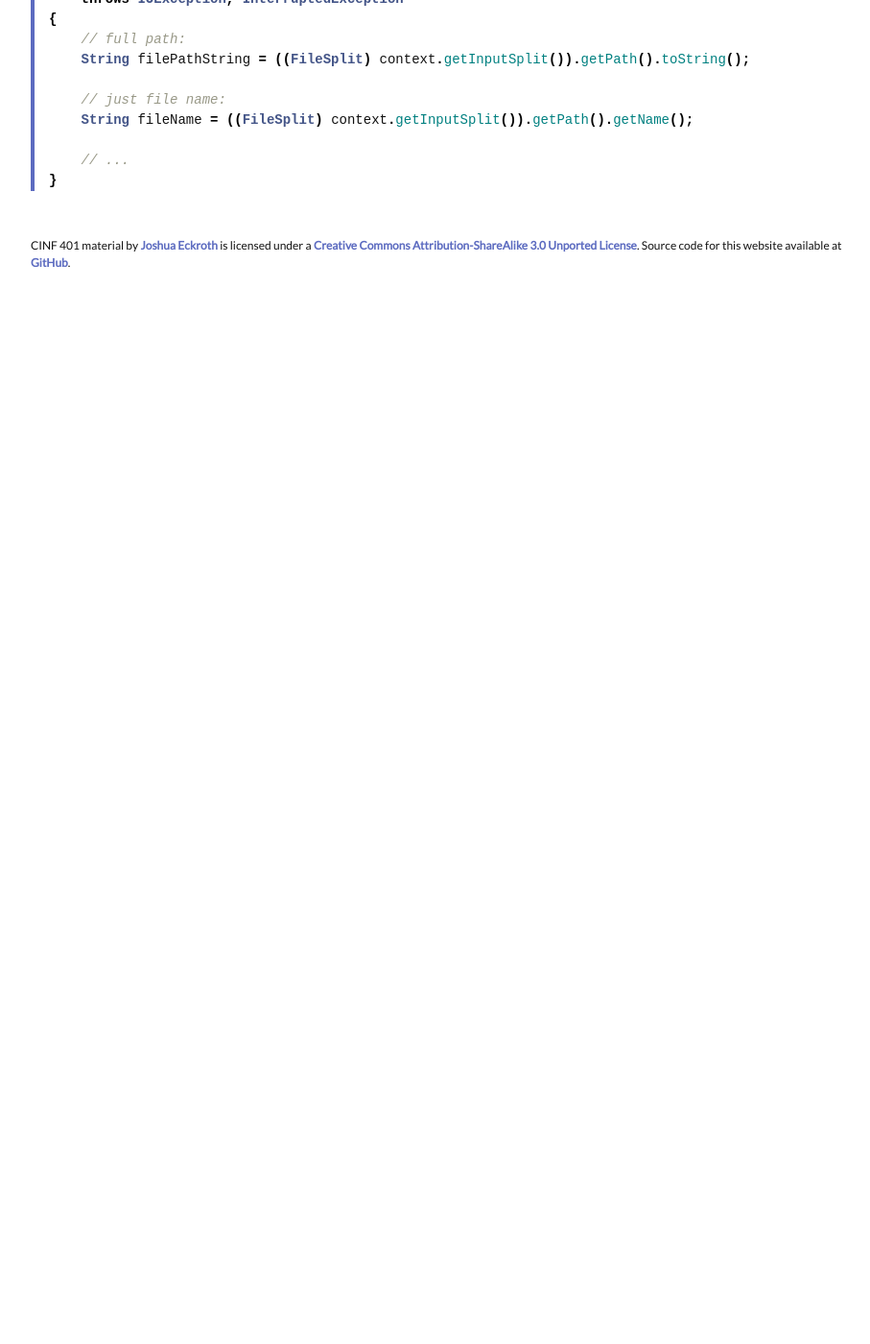
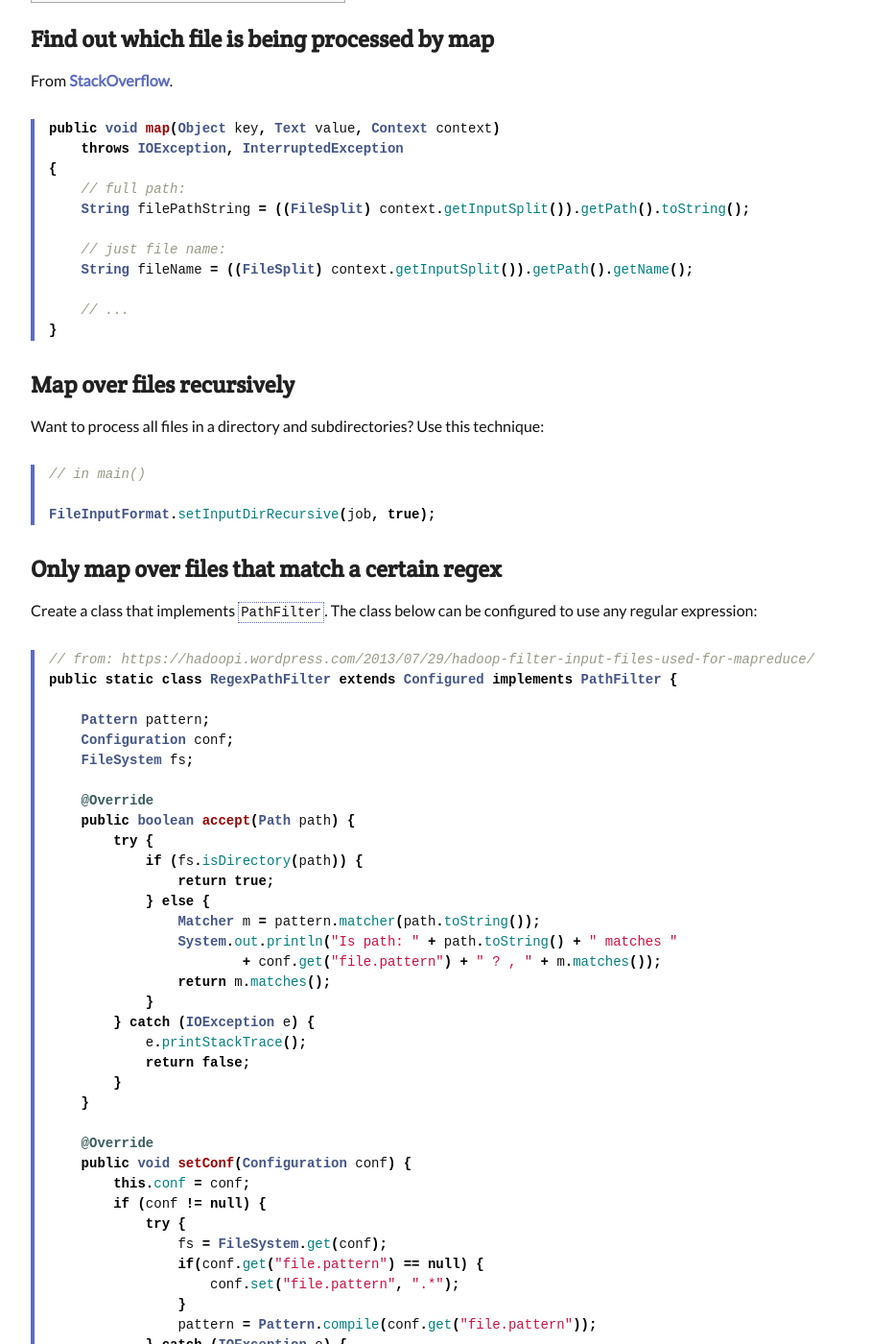
Before and after one commit to joshuaeckroth/cinf401-website, a Jekyll site: the page built from cookbook/mapreduce.markdown, in a window 1280 px wide and 1400 px high, scrolled down 270 px. Shown: the whole window at 96% size, without its empty margins (183-1090 px from the left). Built offline with Jekyll 4.4.1, drawn with Linux system fonts in a browser that asks for light colours; Markdown is read by kramdown in place of the engine named in the settings; before the commit the page ends 900 px from its top, so only the background shows below that; some of the changed text lies outside the part shown.

Commit message:
Added mapreduce cookbook recipes.

```diff
--- a/cookbook/mapreduce.markdown
+++ b/cookbook/mapreduce.markdown
@@ -25,3 +25,71 @@ public void map(Object key, Text value, Context context)
     // ...
 }
 {% endhighlight %}
+
+## Map over files recursively
+
+Want to process all files in a directory and subdirectories? Use this technique:
+
+{% highlight java %}
+// in main()
+
+FileInputFormat.setInputDirRecursive(job, true);
+{% endhighlight %}
+
+## Only map over files that match a certain regex
+
+Create a class that implements `PathFilter`. The class below can be configured to use any regular expression:
+
+{% highlight java %}
+// from: https://hadoopi.wordpress.com/2013/07/29/hadoop-filter-input-files-used-for-mapreduce/
+public static class RegexPathFilter extends Configured implements PathFilter {
+
+    Pattern pattern;
+    Configuration conf;
+    FileSystem fs;
+
+    @Override
+    public boolean accept(Path path) {
+        try {
+            if (fs.isDirectory(path)) {
+                return true;
+            } else {
+                Matcher m = pattern.matcher(path.toString());
+                System.out.println("Is path: " + path.toString() + " matches "
+                        + conf.get("file.pattern") + " ? , " + m.matches());
+                return m.matches();
+            }
+        } catch (IOException e) {
+            e.printStackTrace();
+            return false;
+        }
+    }
+
+    @Override
+    public void setConf(Configuration conf) {
+        this.conf = conf;
+        if (conf != null) {
+            try {
+                fs = FileSystem.get(conf);
+                if(conf.get("file.pattern") == null) {
+                    conf.set("file.pattern", ".*");
+                }
+                pattern = Pattern.compile(conf.get("file.pattern"));
+            } catch (IOException e) {
+                e.printStackTrace();
+            }
+        }
+    }
+}
+{% endhighlight %}
+
+Use it like so:
+
+{% highlight java %}
+// in main()
+
+conf.set("file.pattern", ".*(Users|Posts)\\.xml");
+FileInputFormat.setInputPathFilter(job, RegexPathFilter.class);
+{% endhighlight %}
+
+It might be good to combine this technique with the 'recursive' technique above.
```
